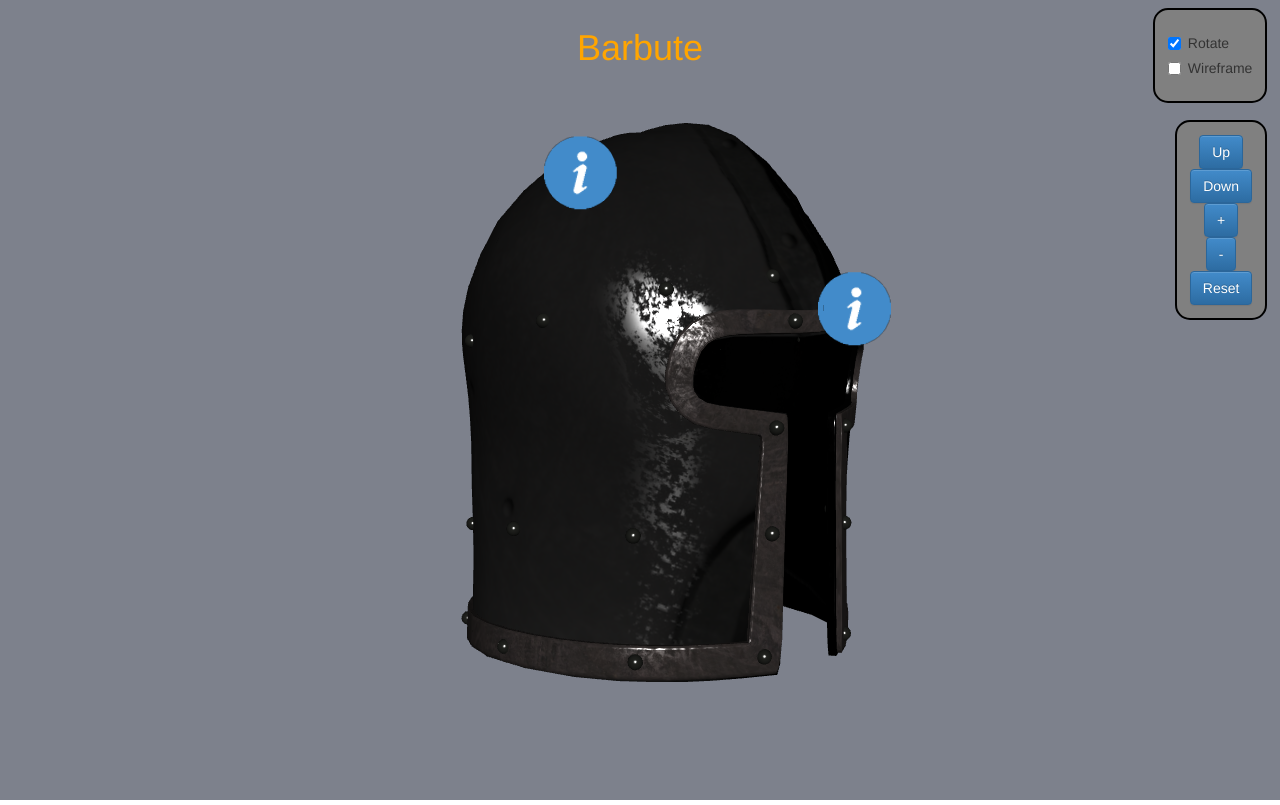
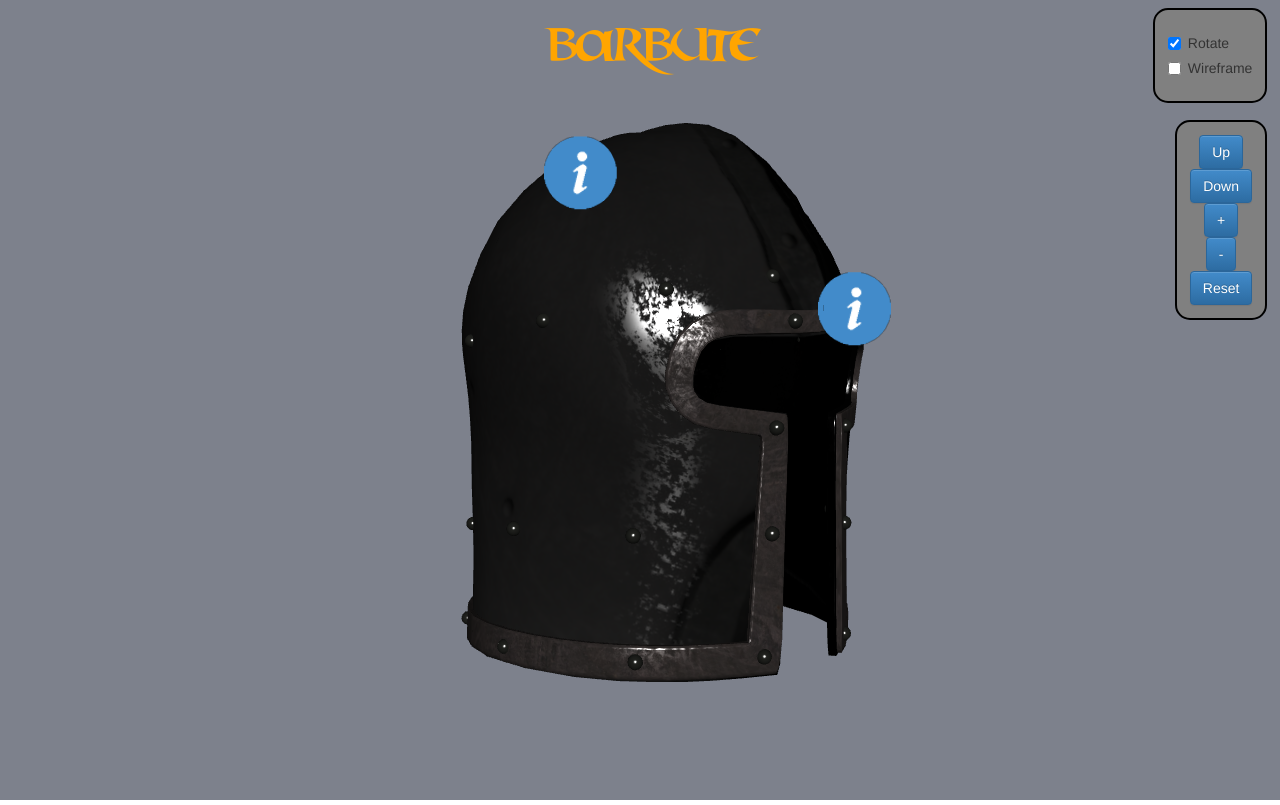
Before and after one commit to DoctorTone/Museum, a plain HTML site: page museum.html in a window 1280 px wide. Drawn offline with Linux system fonts and the light colour scheme; animation ran at ten frames a second.

Commit message:
Title font

```diff
--- a/css/museumStyles.css
+++ b/css/museumStyles.css
@@ -16,9 +16,12 @@ body {
     position: absolute;
     color: orange;
 }
-.label {
-    border: 2px solid black;
-    background: #585858;
+@font-face {
+    font-family: 'maelregular';
+    src: url('../fonts/mael-webfont.woff2') format('woff2'),
+    url('../fonts/mael-webfont.woff') format('woff');
+    font-weight: normal;
+    font-style: normal;
 }
 .infoPanel {
     position: absolute;
@@ -40,8 +43,10 @@ body {
 }
 #title {
     left: 42.5%;
-    top: 1%;
+    top: 2%;
     width: 15%;
+    font-family: "maelregular";
+    font-size: 4vw;
 }
 #settings {
     top: 1%;
--- a/museum.html
+++ b/museum.html
@@ -27,7 +27,7 @@
 </head>
 <body>
     <div id="title" class="plainPanel centred">
-        <h1>Barbute</h1>
+        <p>Barbute</p>
     </div>
 
     <!-- Stats output -->
```
Also changed, not shown: fonts/mael-webfont.woff (added), fonts/mael-webfont.woff2 (added).
